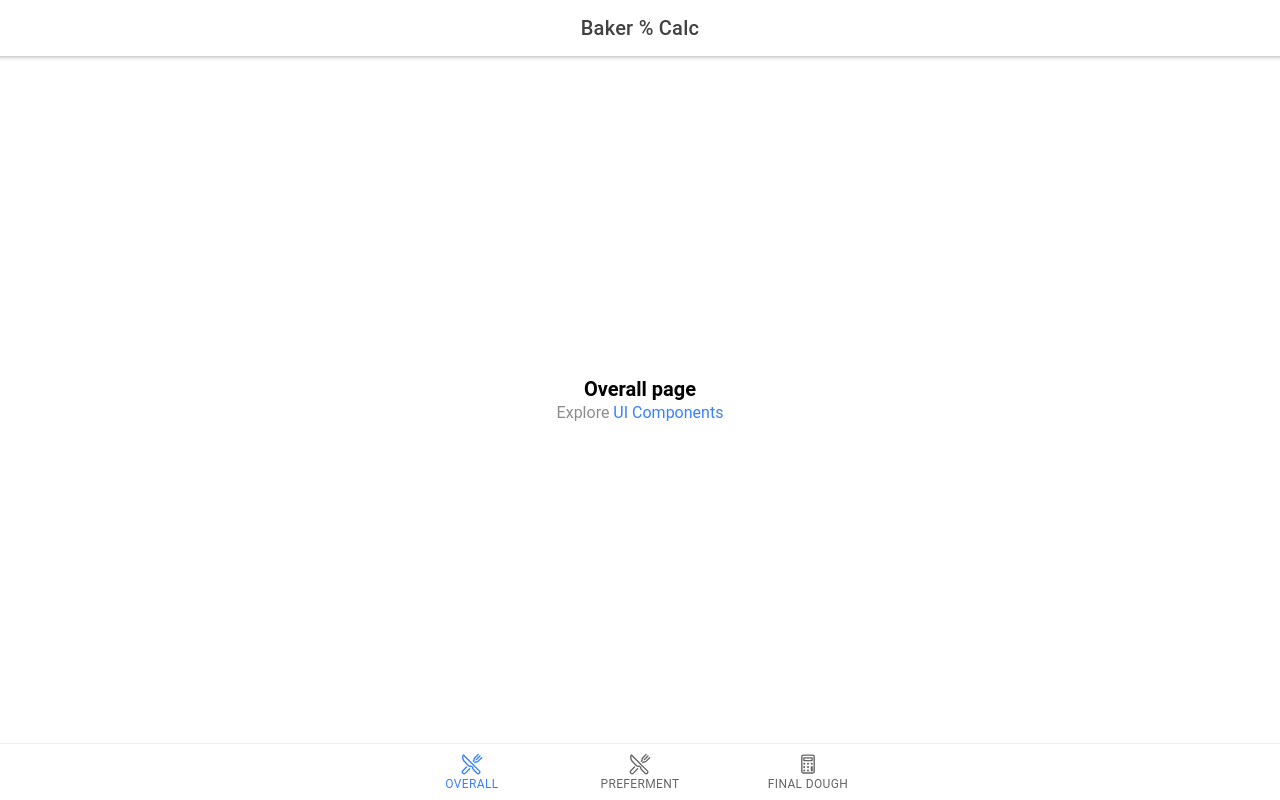
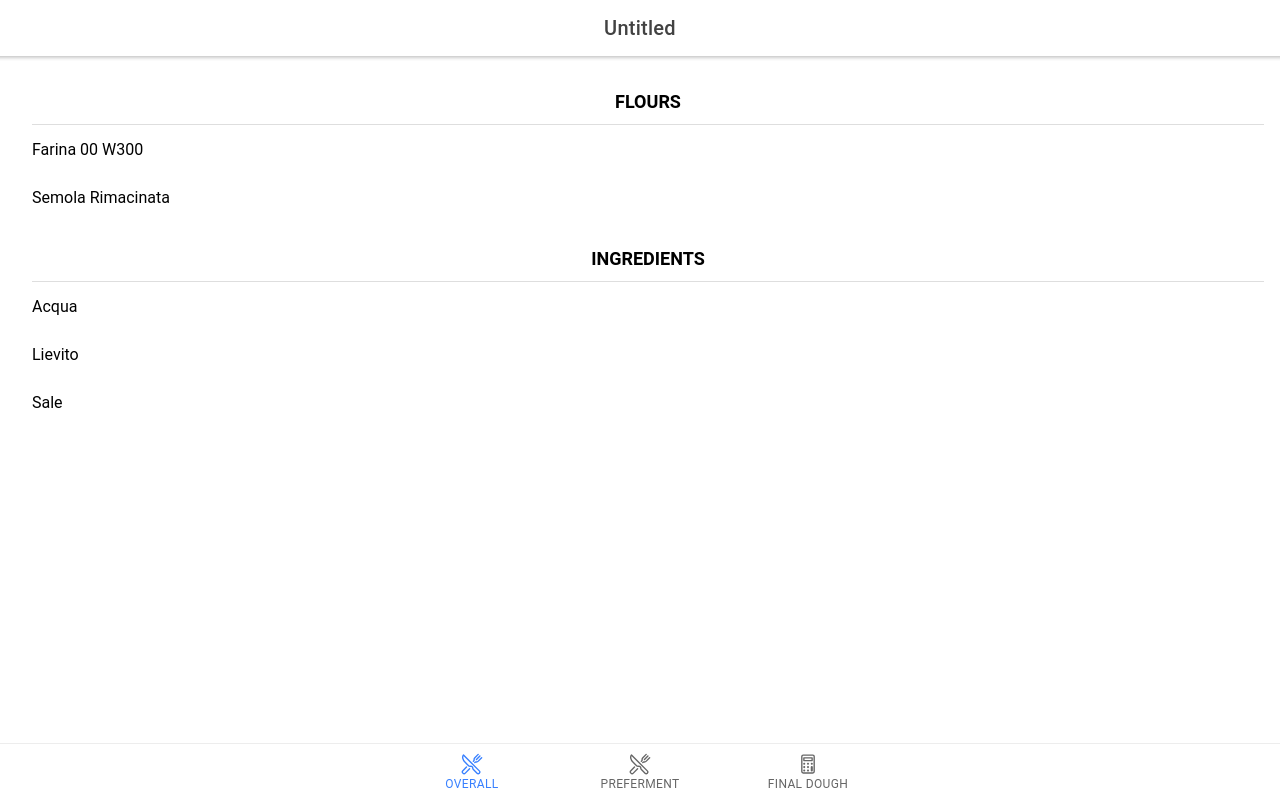
Before and after one commit to visciang/bpc-ionic-react, a React (Create React App) app: page /overallTab in a window 1280 px wide. Built offline with nearby package versions, Linux system fonts and the light colour scheme.

Commit message:
imbastisco

```diff
--- a/src/App.tsx
+++ b/src/App.tsx
@@ -7,12 +7,14 @@ import {
   IonTabBar,
   IonTabButton,
   IonTabs,
-  IonIcon} from '@ionic/react';
+  IonIcon,
+} from '@ionic/react';
 import { IonReactRouter } from '@ionic/react-router';
 import { calculatorOutline, restaurantOutline } from 'ionicons/icons';
 import Overall from './pages/Overall';
 import Preferment from './pages/Preferment';
 import FinalDough from './pages/FinalDough';
+import { Recipe } from './components/Recipe';
 
 /* Core CSS required for Ionic components to work properly */
 import '@ionic/react/css/core.css';
@@ -38,7 +40,19 @@ interface Props {
 }
 
 const App: React.FC = () => {
-  const [recipe,] = useState("Baker % Calc");
+  const untitledRecipe: Recipe = {
+    name: "Untitled",
+    flours: [
+      { name: "Farina 00 W300", value: 80 },
+      { name: "Semola Rimacinata", value: 20 },
+    ],
+    ingredients: [
+      { name: "Acqua", value: 73 },
+      { name: "Lievito", value: 0.8 },
+      { name: "Sale", value: 2.5 },
+    ],
+  };
+  const [recipe,] = useState(untitledRecipe);
 
   return (<IonApp>
     <IonReactRouter>
--- a/src/components/ExploreContainer.css
+++ /dev/null
@@ -1,24 +0,0 @@
-.container {
-  text-align: center;
-  position: absolute;
-  left: 0;
-  right: 0;
-  top: 50%;
-  transform: translateY(-50%);
-}
-
-.container strong {
-  font-size: 20px;
-  line-height: 26px;
-}
-
-.container p {
-  font-size: 16px;
-  line-height: 22px;
-  color: #8c8c8c;
-  margin: 0;
-}
-
-.container a {
-  text-decoration: none;
-}
--- a/src/components/ExploreContainer.tsx
+++ /dev/null
@@ -1,17 +0,0 @@
-import React from 'react';
-import './ExploreContainer.css';
-
-interface ContainerProps {
-  name: string;
-}
-
-const ExploreContainer: React.FC<ContainerProps> = ({ name }) => {
-  return (
-    <div className="container">
-      <strong>{name}</strong>
-      <p>Explore <a target="_blank" rel="noopener noreferrer" href="https://ionicframework.com/docs/components">UI Components</a></p>
-    </div>
-  );
-};
-
-export default ExploreContainer;
--- /dev/null
+++ b/src/components/IngredientsPercentage.css
@@ -0,0 +1,5 @@
+.title {
+  font-weight: bold;
+  font-size: 18px;
+  line-height: 30px;
+}
--- /dev/null
+++ b/src/components/IngredientsPercentage.tsx
@@ -0,0 +1,24 @@
+import React from 'react';
+import { IonList, IonItem, IonLabel, IonListHeader } from '@ionic/react';
+import { Ingredient } from './Recipe';
+import './IngredientsPercentage.css';
+
+interface Props {
+  title: string;
+  ingredients: Ingredient[];
+}
+
+const IngredientsPercentage: React.FC<Props> = ({ title, ingredients }) => {
+  return (
+    <IonList lines="none">
+      <IonListHeader lines="inset">
+        <IonLabel className="title ion-text-center">{title}</IonLabel>
+      </IonListHeader>
+      {
+        ingredients.map((ingredient) => <IonItem><IonLabel>{ingredient.name}</IonLabel></IonItem>)
+      }
+    </IonList>
+  );
+};
+
+export default IngredientsPercentage;
--- /dev/null
+++ b/src/components/Recipe.ts
@@ -0,0 +1,10 @@
+export interface Ingredient {
+  name: string;
+  value: number;
+}
+
+export interface Recipe {
+  name: string;
+  flours: Ingredient[];
+  ingredients: Ingredient[];
+}
--- a/src/pages/FinalDough.tsx
+++ b/src/pages/FinalDough.tsx
@@ -1,15 +1,17 @@
 import React from 'react';
-import ExploreContainer from '../components/ExploreContainer';
+import FormulaTab from './FormulaTab';
+import { Recipe } from '../components/Recipe';
 import './FinalDough.css';
-import FormulaTab from './FormulaTab';
 
 interface Props {
-  recipe: string;
+  recipe: Recipe;
 }
 
 const FinalDough: React.FC<Props> = ({recipe}) => {
   return (
-    <FormulaTab title={recipe} content={<ExploreContainer name="Final Dough" />} />
+    <FormulaTab title={recipe.name}>
+      <p>{recipe.name}</p>
+    </FormulaTab>
   );
 };
 
--- a/src/pages/FormulaTab.tsx
+++ b/src/pages/FormulaTab.tsx
@@ -4,10 +4,9 @@ import './FormulaTab.css';
 
 interface Props {
   title: string;
-  content: React.FunctionComponentElement<any>;
 }
 
-const FormulaTab: React.FC<Props> = ({ title, content }) => {
+const FormulaTab: React.FC<Props> = ({ title, children }) => {
   return (
     <IonPage>
       <IonHeader>
@@ -15,13 +14,13 @@ const FormulaTab: React.FC<Props> = ({ title, content }) => {
           <IonTitle className="ion-text-center">{title}</IonTitle>
         </IonToolbar>
       </IonHeader>
-      <IonContent>
+      <IonContent className="ion-padding">
         <IonHeader collapse="condense">
           <IonToolbar>
             <IonTitle className="ion-text-center" size="large">{title}</IonTitle>
           </IonToolbar>
         </IonHeader>
-        {content}
+        {children}
       </IonContent>
     </IonPage>
   );
--- a/src/pages/Overall.tsx
+++ b/src/pages/Overall.tsx
@@ -1,15 +1,19 @@
 import React from 'react';
-import ExploreContainer from '../components/ExploreContainer';
+import FormulaTab from './FormulaTab';
+import IngredientsPercentage from '../components/IngredientsPercentage';
+import { Recipe } from '../components/Recipe';
 import './Overall.css';
-import FormulaTab from './FormulaTab';
 
 interface Props {
-  recipe: string;
+  recipe: Recipe;
 }
 
 const Overall: React.FC<Props> = ({ recipe }) => {
   return (
-    <FormulaTab title={recipe} content={<ExploreContainer name="Overall page" />} />
+    <FormulaTab title={recipe.name}>
+      <IngredientsPercentage title="FLOURS" ingredients={recipe.flours} />
+      <IngredientsPercentage title="INGREDIENTS" ingredients={recipe.ingredients} />
+    </FormulaTab>
   );
 };
 
--- a/src/pages/Preferment.tsx
+++ b/src/pages/Preferment.tsx
@@ -1,15 +1,17 @@
 import React from 'react';
-import ExploreContainer from '../components/ExploreContainer';
+import FormulaTab from './FormulaTab';
+import { Recipe } from '../components/Recipe';
 import './Preferment.css';
-import FormulaTab from './FormulaTab';
 
 interface Props {
-  recipe: string;
+  recipe: Recipe;
 }
 
 const Preferment: React.FC<Props> = ({recipe}) => {
   return (
-    <FormulaTab title={recipe} content={<ExploreContainer name="Preferment" />} />
+    <FormulaTab title={recipe.name}>
+      <p>{recipe.name}</p>
+    </FormulaTab>
   );
 };
 
```
